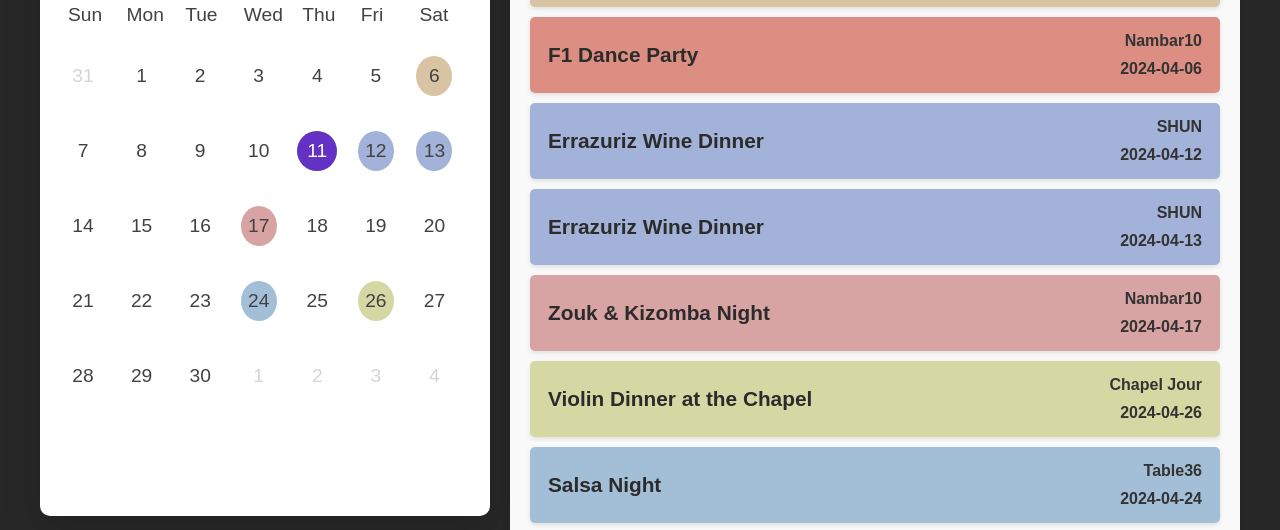
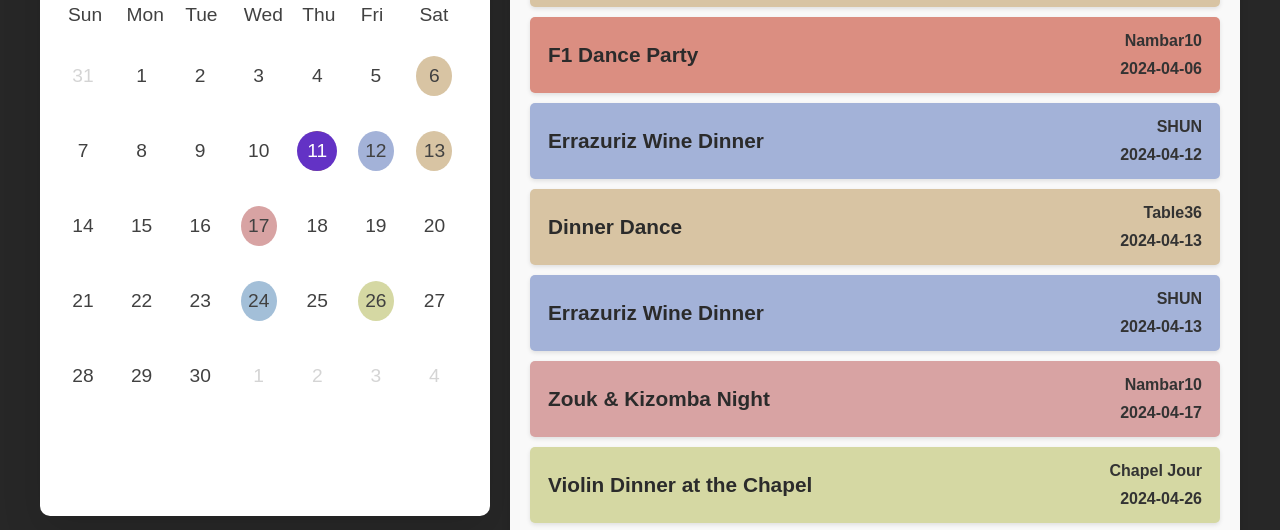
Before and after one commit to Dslayer7/event-calendar, a website: page index.html in a window 1280 px wide. Shown: the part 166-696 px from the top of the page. Drawn offline with nearby package versions, Linux system fonts and the light colour scheme.

Commit message:
Design Improvements
Added a Sakura petals falling effect
updated events

```diff
--- a/events.json
+++ b/events.json
@@ -185,6 +185,17 @@
       },
       {
         "date": "2024-04-13",
+        "title": { "en": "Dinner Dance", "ja": "ディナーダンス" },
+        "place": { "en": "Table36", "ja": "テーブル36" },
+        "description": {
+          "en": "Every Saturday Night | 18:00 - 23:00 | The Brown Eyed Katz Band Exclusive Performance",
+          "ja": "毎週土曜日の夜 | 18:00 - 23:00 | ブラウン・アイド・カッツバンドの独占公演"
+        },
+        "imageUrl": "posters/Dinner_Dance_blue.jpg",
+        "color": "#d8c4a3"
+      },
+      {
+        "date": "2024-04-13",
         "title": { "en": "Errazuriz Wine Dinner", "ja": "エラズリス ワインディナー" },
         "place": { "en": "SHUN", "ja": "シュン" },
         "description": {
@@ -229,6 +240,17 @@
       }
     ],
     "05": [
+        {
+          "date": "2024-05-04",
+          "title": { "en": "Dinner Dance", "ja": "ディナーダンス" },
+          "place": { "en": "Table36", "ja": "テーブル36" },
+          "description": {
+            "en": "Every Saturday Night | 18:00 - 23:00 | The Brown Eyed Katz Band Exclusive Performance",
+            "ja": "毎週土曜日の夜 | 18:00 - 23:00 | ブラウン・アイド・カッツバンドの独占公演"
+          },
+          "imageUrl": "posters/Dinner_Dance_blue.jpg",
+          "color": "#d8c4a3"
+        },
         {
           "date": "2024-05-22",
           "title": { "en": "Zouk & Kizomba Night", "ja": "ズーク＆キゾンバナイト" },
--- a/index.html
+++ b/index.html
@@ -8,6 +8,7 @@
 	<link rel="stylesheet" href="event_calendar.css">
 	<link rel="stylesheet" href="https://cdnjs.cloudflare.com/ajax/libs/font-awesome/5.15.3/css/all.min.css">
 	<link rel="stylesheet" href="https://fonts.googleapis.com/css2?family=Material+Symbols+Rounded:opsz,wght,FILL,GRAD@20..48,100..700,0..1,-50..200">
+	<link rel="stylesheet" href="node_modules\sakura-js\dist\sakura.css">
 </head>
 
 <body>
@@ -50,5 +51,13 @@
     </div>
 
 	<script src="event_calendar.js"></script>
+
+	<script src="node_modules\sakura-js\dist\sakura.js"></script>
+	<script>
+	document.addEventListener('DOMContentLoaded', function() {
+    	var sakura = new Sakura('body');
+    	sakura.start(); // Don't forget to call start() to initiate the effect
+	});
+	</script>
 </body>
 </html>
--- /dev/null
+++ b/package.json
@@ -0,0 +1,5 @@
+{
+  "dependencies": {
+    "sakura-js": "^1.1.1"
+  }
+}
```
Also changed, not shown: 2 other files.
